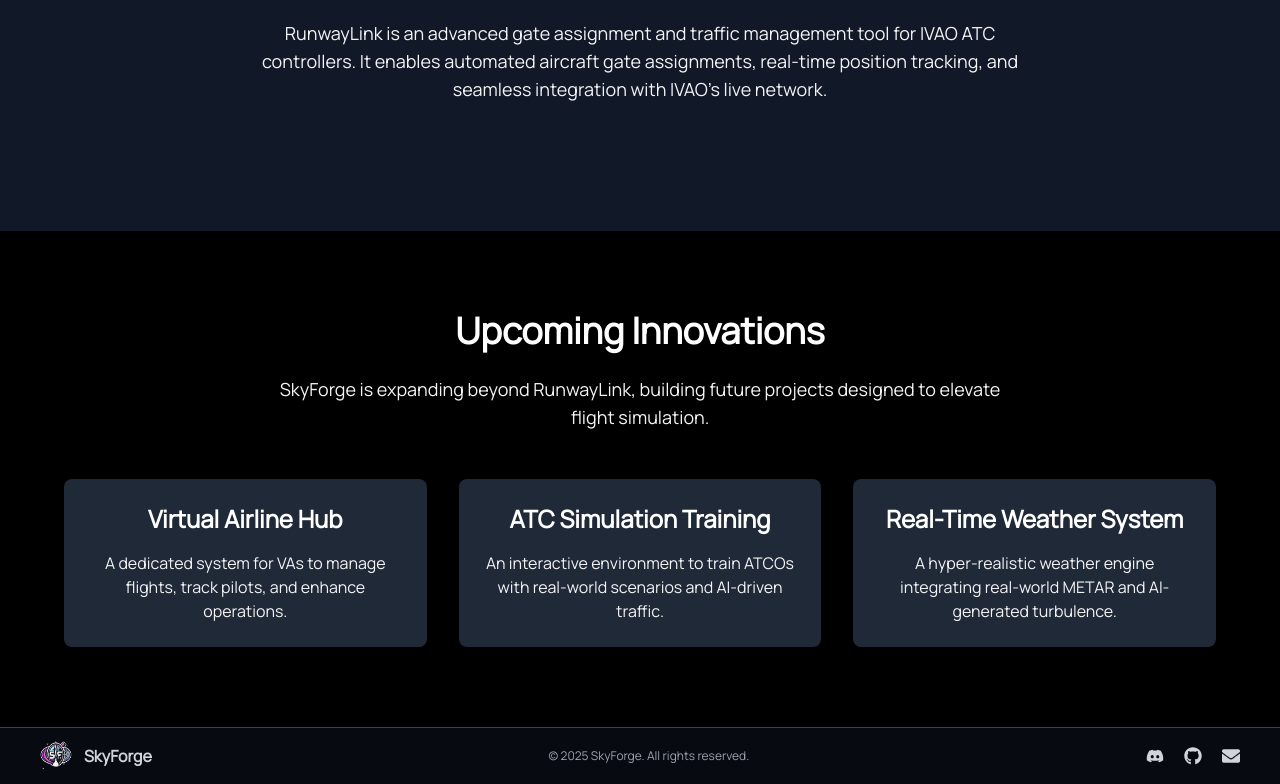
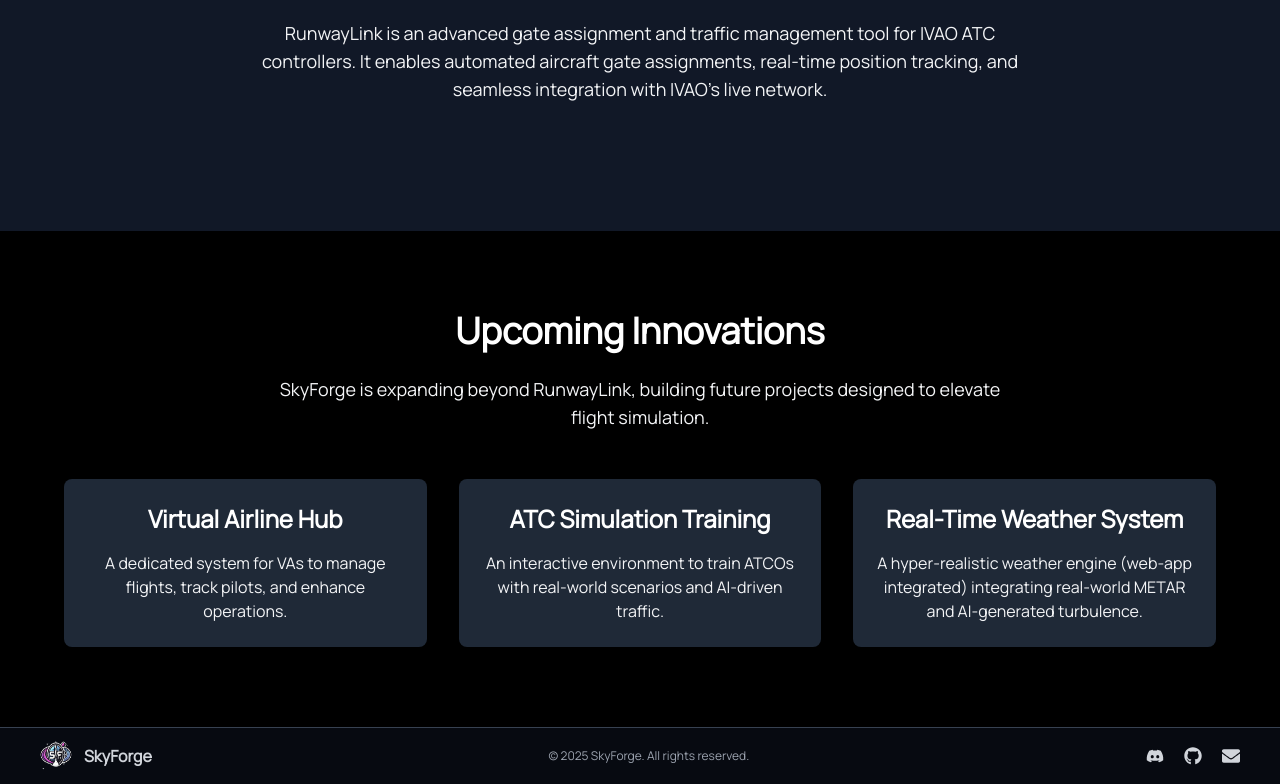
Before and after one commit to Hamza61988/SkyForge, a React (Vite) app in the folder frontend/: page /skyforge in a window 1280 px wide. Shown: the part 1047-1831 px from the top of the page. Built offline with nearby package versions, Linux system fonts and the light colour scheme; no server answers.

Commit message:
fixed typo

```diff
--- a/frontend/src/routes/SkyForge.tsx
+++ b/frontend/src/routes/SkyForge.tsx
@@ -84,7 +84,7 @@
           </div>
           <div className="p-6 bg-gray-800 rounded-lg shadow-lg">
             <h3 className="text-2xl font-semibold mb-4 text-white">Real-Time Weather System</h3>
-            <p className="text-gray-100">A hyper-realistic weather engine integrating real-world METAR and AI-generated turbulence.</p>
+            <p className="text-gray-100">A hyper-realistic weather engine (web-app integrated) integrating real-world METAR and AI-generated turbulence.</p>
           </div>
         </div>
       </motion.div>
```
